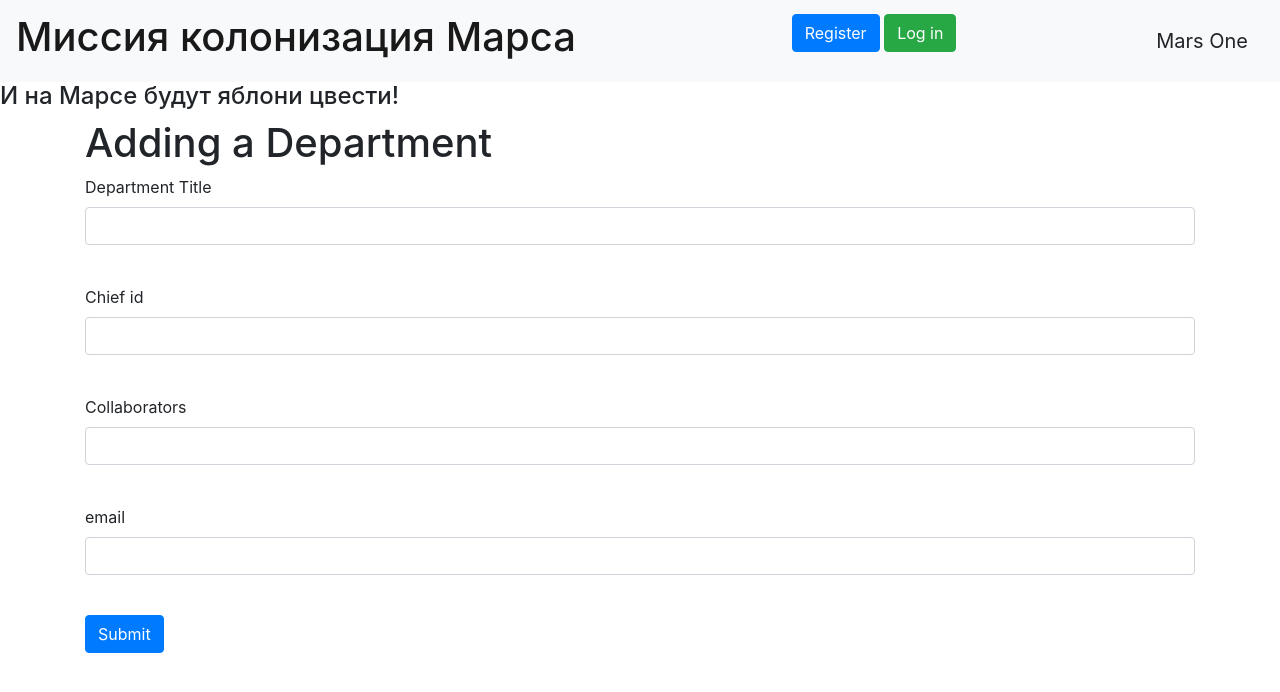
After one commit to aeedX/ya_lessons, a Flask app: page /adddepartment in a window 1280 px wide. The commit adds this page. Shown: the top 692 px of the page. Run offline with Flask 3, Linux system fonts and the light colour scheme; some libraries are stand-ins or nearby versions.

Commit message:
FLASK.SQLALCHEMY_adding-departments

```diff
--- a/forms.py
+++ b/forms.py
@@ -12,8 +12,15 @@ class JobForm(FlaskForm):
     submit = SubmitField('Submit')
 
 
+class DepartmentForm(FlaskForm):
+    title = StringField('Department Title', validators=[DataRequired()])
+    chief = IntegerField('Chief id', validators=[DataRequired()])
+    members = StringField('Collaborators', validators=[DataRequired()])
+    email = StringField('email', validators=[DataRequired()])
+    submit = SubmitField('Submit')
+
+
 class RegForm(FlaskForm):
-    email = StringField('email', validators=[DataRequired()])
     password = PasswordField('Password', validators=[DataRequired()])
     password_confirm = PasswordField('Repeat password', validators=[DataRequired()])
     surname = StringField('Surname', validators=[DataRequired()])
--- a/main.py
+++ b/main.py
@@ -22,6 +22,13 @@ def works():
     db_sess = db_session.create_session()
     works = db_sess.query(Jobs)
     return render_template('works.html', works=works, current_user=current_user)
+
+
+@app.route('/departments')
+def departments():
+    db_sess = db_session.create_session()
+    departments = db_sess.query(Department)
+    return render_template('departments.html', departments=departments, current_user=current_user)
 
 
 @app.route('/register', methods=['GET', 'POST'])
@@ -116,6 +123,54 @@ def del_job(jobs_id):
     return redirect('/')
 
 
+@app.route('/adddepartment', methods=['GET', 'POST'])
+def add_department():
+    form = DepartmentForm()
+    if form.validate_on_submit():
+        db_sess = db_session.create_session()
+        department = Department()
+        department.chief = form.chief.data
+        department.title = form.title.data
+        department.email = form.email.data
+        department.members = form.members.data
+        db_sess.add(department)
+        db_sess.commit()
+        return redirect('/departments')
+    return render_template('adddepartment.html', title='Adding a Department', form=form, current_user=current_user)
+
+
+@app.route('/editdepartment/<int:department_id>', methods=['GET', 'POST'])
+@login_required
+def edit_department(department_id):
+    form = DepartmentForm()
+    if form.validate_on_submit():
+        if form.chief.data == current_user.id or current_user.id == 1:
+            db_sess = db_session.create_session()
+            department = db_sess.query(Department).filter(Department.id == department_id).first()
+            if department:
+                department.chief = form.chief.data
+                department.title = form.title.data
+                department.email = form.email.data
+                department.members = form.members.dataa
+                db_sess.commit()
+            return redirect('/departments')
+        else:
+            return render_template('adddepartment.html', message="нет доступа",
+                                   title='Edit a Department', form=form, current_user=current_user)
+    return render_template('adddepartment.html', title='Edit a Department', form=form, current_user=current_user)
+
+
+@app.route('/deldepartment/<int:department_id>', methods=['GET', 'POST'])
+@login_required
+def del_department(department_id):
+    db_sess = db_session.create_session()
+    department = db_sess.query(Department).filter(Department.id == department_id).first()
+    if department and (department.chief == current_user.id or current_user.id == 1):
+        db_sess.delete(department)
+        db_sess.commit()
+    return redirect('/department')
+
+
 if __name__ == '__main__':
     db_session.global_init("db/data.db")
     app.run()
--- /dev/null
+++ b/templates/adddepartment.html
@@ -0,0 +1,46 @@
+{% extends "base.html" %}
+
+{% block content %}
+    <h1>Adding a Department</h1>
+    <form action="" method="post">
+        {{ form.hidden_tag() }}
+        <p>
+            {{ form.title.label }}<br>
+            {{ form.title(class="form-control") }}<br>
+            {% for error in form.title.errors %}
+                <div class="alert alert-danger" role="alert">
+                    {{ error }}
+                </div>
+            {% endfor %}
+        </p>
+        <p>
+            {{ form.chief.label }}<br>
+            {{ form.chief(class="form-control") }}<br>
+            {% for error in form.chief.errors %}
+                <div class="alert alert-danger" role="alert">
+                    {{ error }}
+                </div>
+            {% endfor %}
+        </p>
+        <p>
+            {{ form.members.label }}<br>
+            {{ form.members(class="form-control") }}<br>
+            {% for error in form.members.errors %}
+                <div class="alert alert-danger" role="alert">
+                    {{ error }}
+                </div>
+            {% endfor %}
+        </p>
+        <p>
+            {{ form.email.label }}<br>
+            {{ form.email(class="form-control", type="email") }}<br>
+            {% for error in form.email.errors %}
+                <div class="alert alert-danger" role="alert">
+                    {{ error }}
+                </div>
+            {% endfor %}
+        </p>
+        <p>{{ form.submit(type="submit", class="btn btn-primary") }}</p>
+        <div>{{ message }}</div>
+    </form>
+{% endblock %}
--- a/templates/works.html
+++ b/templates/works.html
@@ -3,10 +3,11 @@
 {% block content %}
 <h3 align="center">Works Log</h3>
 <a type="button" class="btn btn-secondary" href="/addjob">Add job</a>
+<a type="button" class="btn btn-secondary" href="/departments">Go to Departments</a>
 <table border="0" width="80%">
     {% for work in works %}
         <tr>
-            <td colspan="5"><h4>Action # {{loop.index}}</h4></td>
+            <td colspan="5"><h4>Action # {{work.id}}</h4></td>
         </tr>
         <tr bgcolor="#dddddd">
             <td>Title of activity</td>
```
Also changed, not shown: data/__all_models.py (+12 -0 lines), templates/departments.html (added, +34 -0 lines), db/data.db.
